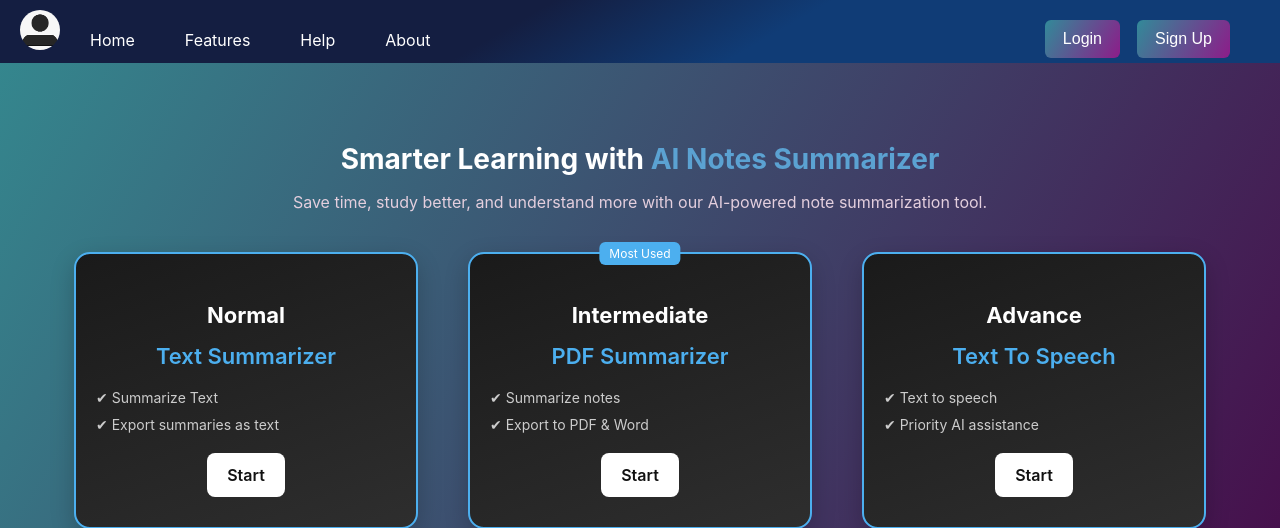
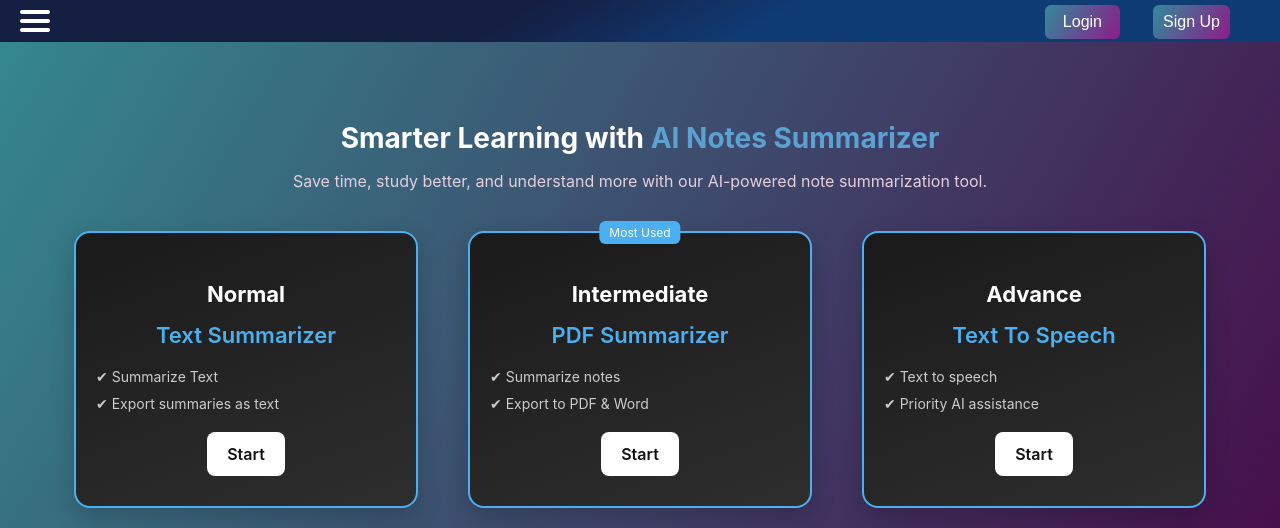
Before and after one commit to gauravdubey5/Smarter-Learning-with-AI-Notes-Summarizer, a Flask app: page / in a window 1280 px wide. Shown: the top 528 px of the page. Run offline with Flask 3, Linux system fonts and the light colour scheme.

Commit message:
Fourth commit

```diff
--- a/static/style.css
+++ b/static/style.css
@@ -139,36 +139,39 @@ body {
 }
 /* For Login Botton */
 .btn1 {
-  padding: 10px 18px;
+  padding: 8px 18px;
   border: none;
   border-radius: 6px;
   cursor: pointer;
   font-size: 16px;
   transition: 0.3s ease;
-  position: absolute; top: 20px; right: 160px;
+  position: absolute; top: 5px; right: 160px;
   display: flex; gap: 10px;
 }
 /* For Signup Botton */
 .btn2 {
-  padding: 10px 18px;
+  padding: 8px 10px;
   border: none;
   border-radius: 6px;
   cursor: pointer;
   font-size: 16px;
   transition: 0.3s ease;
-  position: absolute; top: 20px; right: 50px;
+  position: absolute; top: 5px; right: 50px;
   display: flex; gap: 10px;
 }
 /* For Login */
 .btn1.login {
   background: linear-gradient(120deg, #328a99, #8d1c89);
   color: #333;
+  text-decoration: none;
 }
 
 /* For Signup */
 .btn2.signup {
   background: linear-gradient(120deg, #328a99, #8d1c89);
   color: white;
+  text-decoration: none;
+
 }
 
 /* Hover effect */
@@ -201,48 +204,6 @@ body {
     margin-top: 150px;
     }
 
-
- .nnav-liks {
-    position: absolute; top: 20px; left: 70px;
-    display: flex;
-    gap: 10px
-}
-.nnav-liks li a {
-    padding: 10px 20px;
-    border: none;
-    color: white;
-    font-size: 16px;
-    border-radius: 6px;
-    cursor: pointer;
-    position: relative; bottom: 10px;
-    transition: 0.3s ease;
-
-}
-.nnav-liks li a:hover {
-  background: linear-gradient(120deg, #328a99, #8d1c89);
-    transform: scale(1.05);
-}
-.profile-btn{
-    border: none;
-    background: none;
-    padding: 0;
-    cursor: pointer;
-}
-.profile-btn img {
-    width: 40px;
-    height: 40px;
-    border-radius: 50%;
-    object-fit: cover;
-}
-.profile-btn:hover {
-    transform: scale(1.05);
-    opacity: 0.8;
-}
-nav a {
-  text-decoration: none;
-  color: white;
-}
-
 nav a:hover {
   color: cyan;
 }
@@ -254,3 +215,69 @@ button a {
 button a:hover {
   color: cyan;
 }
+.menu-btn {
+    width: 30px;
+    cursor: pointer;
+    display: flex;
+    flex-direction: column;
+    justify-content: space-between;
+    height: 22px;
+}
+
+.bar {
+    height: 4px;
+    width: 100%;
+    background-color: white;
+    border-radius: 2px;
+    transition: all 0.3s;
+}
+
+/* When menu button is clicked */
+.menu-btn.open .bar:nth-child(1) {
+    transform: rotate(45deg) translateY(8px);
+}
+.menu-btn.open .bar:nth-child(2) {
+    opacity: 0;
+}
+.menu-btn.open .bar:nth-child(3) {
+    transform: rotate(-45deg) translateY(-8px);
+}
+
+/* Navigation Menu */
+.nav {
+    display: none;
+    position: absolute;
+    top: 10px;
+    left: 50px;
+    background: #1e293b;
+    border-radius: 8px;
+}
+
+.nav ul {
+    list-style: none;
+    margin: 0;
+    padding: 10px;
+}
+
+.nav ul li {
+    margin: 10px 0;
+}
+
+.nav ul li a {
+    color: white;
+    text-decoration: none;
+    padding: 10px 20px;
+    display: block;
+    transition: background 0.3s;
+}
+
+.nav ul li a:hover {
+    background: linear-gradient(120deg, #328a99, #8d1c89);
+    transform: scale(1.05);
+    border-radius: 5px;
+}
+
+/* Show menu when active */
+.nav.active {
+    display: block;
+}
--- a/templates/index.html
+++ b/templates/index.html
@@ -9,25 +9,35 @@
 </head>
 <body>
   <header>
-      <button class="profile-btn">
-        <a href="/profile">
-        <img src="/static/uploads/img.png" alt="Profile" href="/profile">
-        </a>
-      </button>
+
       <div class="corner-button">
       <button  class="btn1 login"><a href="/login">Login</a></button>
       <button class="btn2 signup"><a href="/signup">Sign Up</a></button>
+        <div class="menu-btn" id="menu-btn">
+        <div class="bar"></div>
+        <div class="bar"></div>
+        <div class="bar"></div>
     </div>
-      <nav>
 
-        <ul class="nnav-liks" id="btn">
-          <li><a href="/">Home</a></li>
-          <li><a href="/feature">Features</a></li>
-          <li><a href="/help">Help</a></li>
-          <li><a href="/about">About</a></li>
+    <nav class="nav" id="nav">
+        <ul>
+            <li><a href="/profile">Profile</a></li>
+            <li><a href="/">Home</a></li>
+            <li><a href="/about">About</a></li>
+            <li><a href="/feature">Features</a></li>
+            <li><a href="/help">Help</a></li>
         </ul>
-      </nav>
+    </nav>
     </header>
+    <script>
+    const menuBtn = document.getElementById("menu-btn");
+    const nav = document.getElementById("nav");
+
+    menuBtn.addEventListener("click", () => {
+        nav.classList.toggle("active");
+        menuBtn.classList.toggle("open");
+    });
+</script>
   <div class="container">
     <h1>Smarter Learning with <span>AI Notes Summarizer</span></h1>
     <p class="subtitle">Save time, study better, and understand more with our AI-powered note summarization tool.</p>
```
Also changed, not shown: templates/profile.html (+17 -1 lines).
